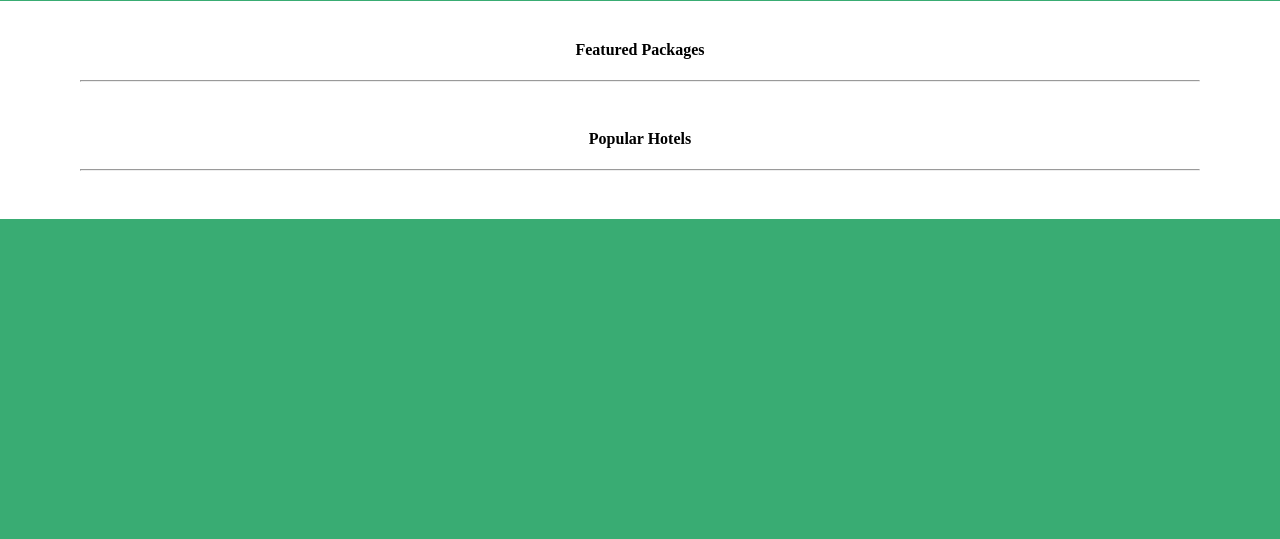
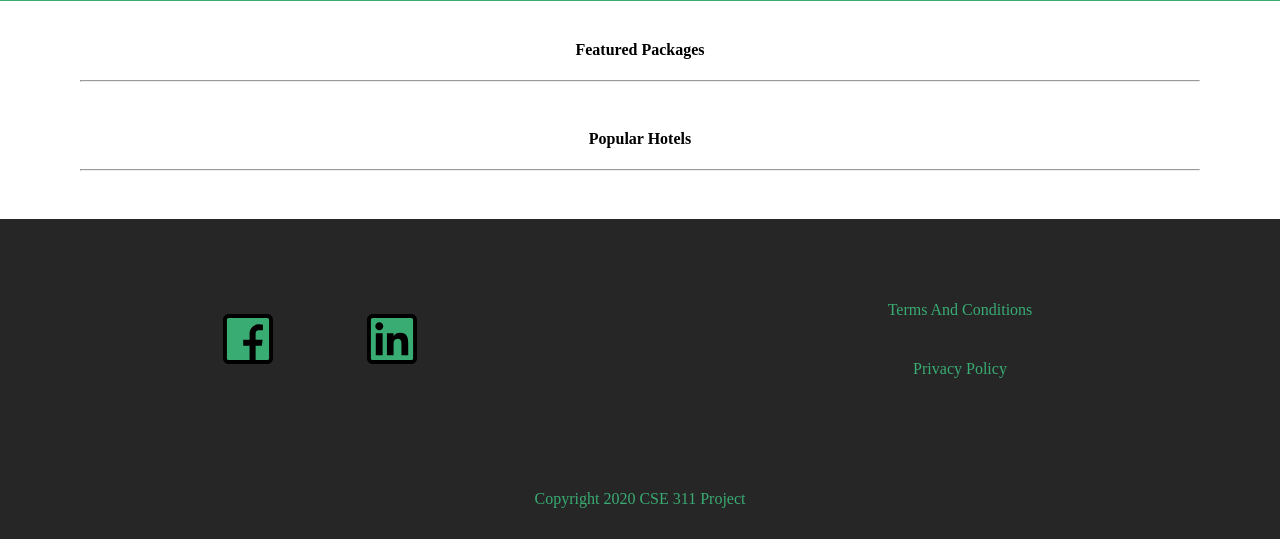
Before and after one commit to Awsaf780/project311-travel-management, a PHP site: page / in a window 1280 px wide. Shown: the part 803-1342 px from the top of the page. Before the commit the page ends 1022 px from the top, so only its background shows below. Run offline with PHP 8.4, Linux system fonts and the light colour scheme; data that the repository does not hold is empty.

Commit message:
Added Footer

```diff
--- /dev/null
+++ b/footer.php
@@ -0,0 +1,25 @@
+<!DOCTYPE html>
+<html lang="en" dir="ltr">
+  <head>
+    <meta charset="utf-8">
+    <link rel="stylesheet" href="styles.css">
+  </head>
+  <body>
+    <div class="footer">
+		<div id="separator">
+			<div class="foot1">
+				<div class="link"><a href=""><img src="images/facebook.svg"></a></div>
+				<div class="link"><a href=""><img src="images/linkedin.svg"></a></div>
+			</div>
+			<div class="foot2">
+				<div class="link"><a href="terms.php">Terms And Conditions</a></div>
+				<div class="link"><a href="privacy.php">Privacy Policy</a></div>
+			</div>
+		</div>
+
+		<div class="foot3">
+			<div class="link"><a>Copyright 2020 CSE 311 Project</a></div>
+		</div>
+	</div>
+  </body>
+</html>
--- a/index.php
+++ b/index.php
@@ -137,6 +137,8 @@
 	</div>
 
 
-
+	<div>
+		<?php include 'footer.php'; ?>
+	</div>
  </body>
  </html>
--- a/styles.css
+++ b/styles.css
@@ -239,3 +239,60 @@ body {
 .register-text form input {
 	border-radius: 8px;
 }
+
+/* ############ FOOTER ############### */
+
+.footer {
+  min-width: 100%;
+  min-height: 40vh;
+  background: #262626;
+}
+.link a {
+	color: #39ac73;
+	text-align: center;
+	text-decoration: none;
+}
+.link a:hover {
+	color: grey;
+}
+#separator {
+	min-height: 30vh;
+	display: flex;
+	flex-direction: row;
+	justify-content: space-around;
+	align-items: center;
+}
+.foot1 {
+	min-width: 30%;
+	max-width: 30%;
+	max-height: 20vh;
+	min-height: 20vh;
+	display: flex;
+	flex-direction: row;
+	justify-content: space-evenly;
+	align-items: center;
+}
+.foot2 {
+	min-width: 30%;
+	min-height: 20vh;
+	display: flex;
+	flex-direction: column;
+	justify-content: space-evenly;
+	align-items: center;
+}
+.foot3 {
+	min-height: 10vh;
+	display: flex;
+	justify-content: center;
+	align-items: center;
+}
+.foot1 .link {
+	max-height: 50px;
+	max-height: 50px;
+	background: #39ac73;
+	border-radius: 10px;
+}
+.foot1 .link a img {
+	max-height: 50px;
+	max-width: 50px;
+}
```
Also changed, not shown: images/facebook.svg (added), images/linkedin.svg (added).
